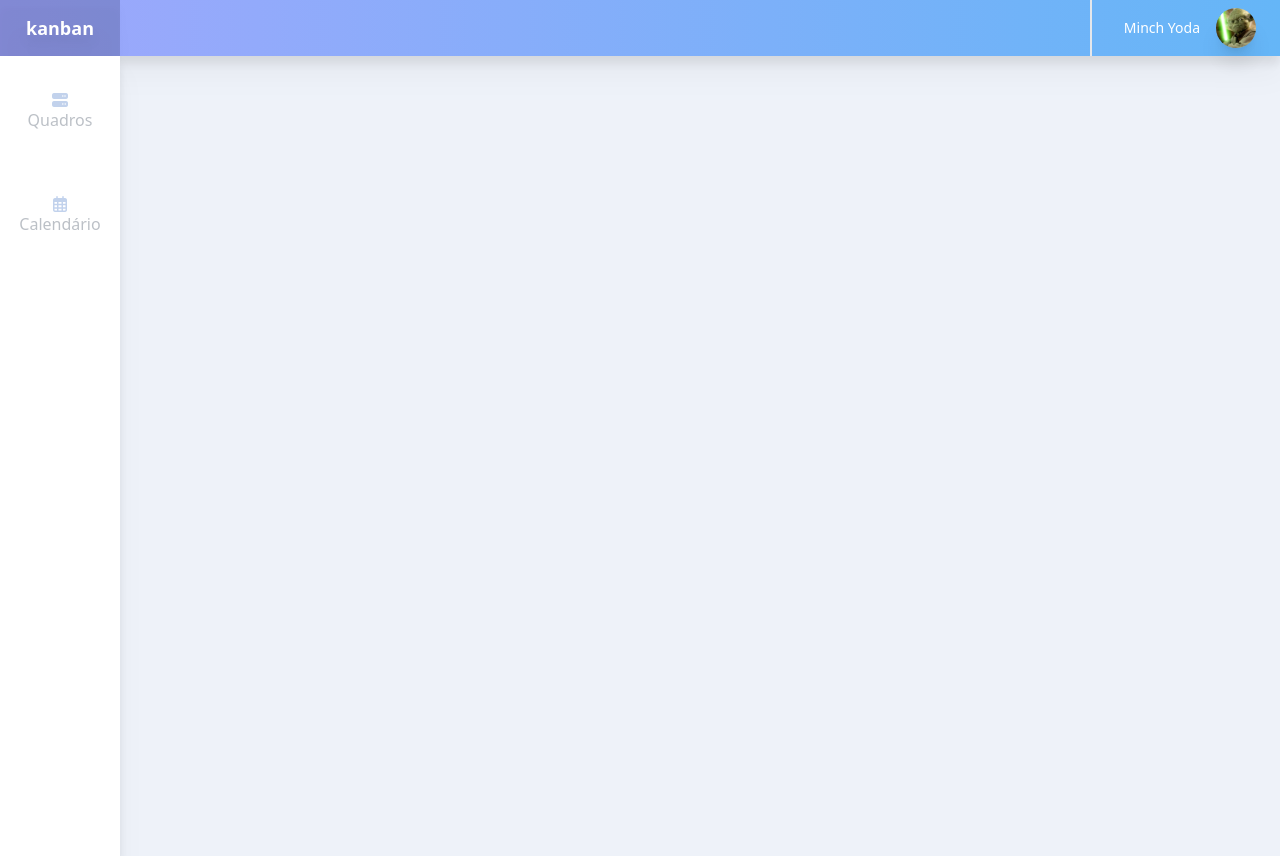
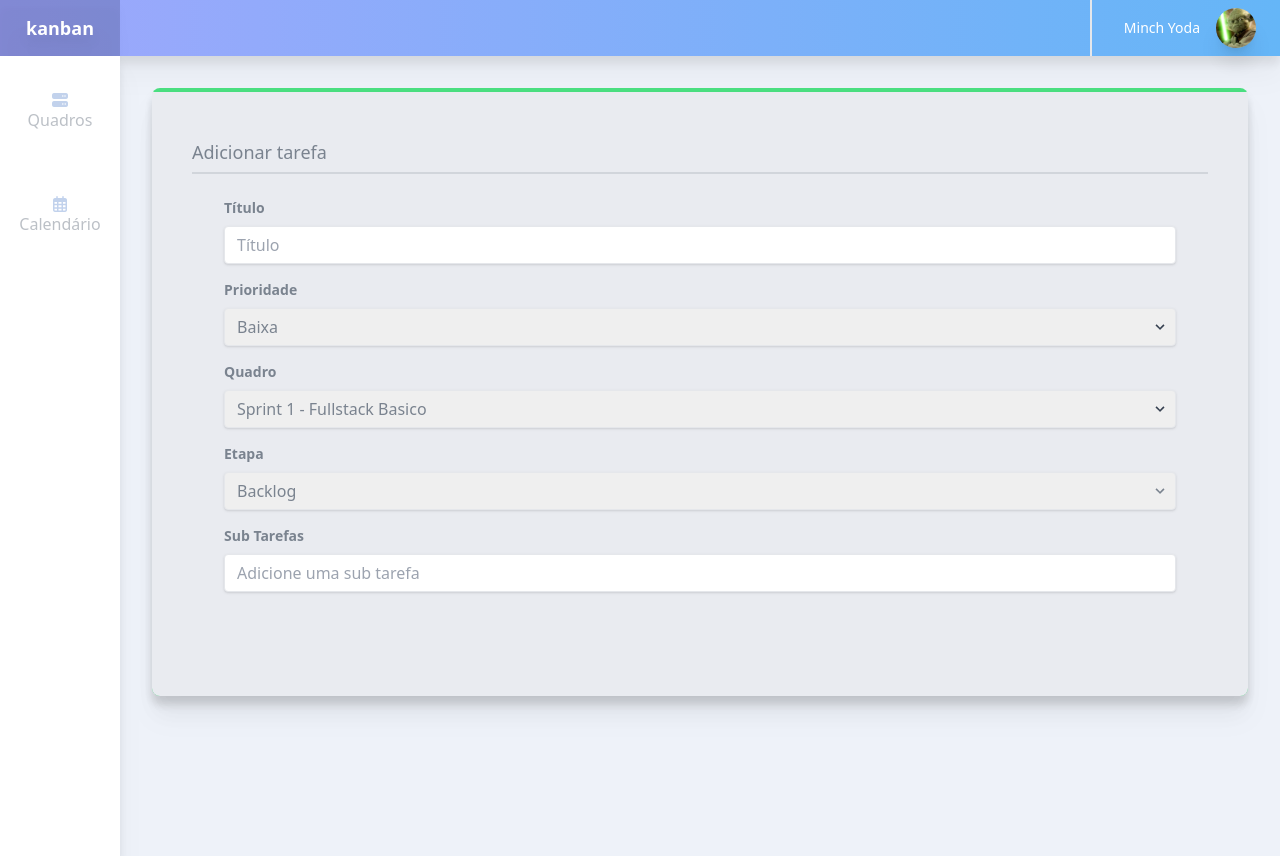
Before and after one commit to bpbastos/kanban-app, a Vue app: page /task/edit/1 in a window 1280 px wide. Built offline with nearby package versions, Linux system fonts and the light colour scheme; data requests are answered from the project's data file.

Commit message:
fix: mudança no nome da view

```diff
--- a/src/router/index.js
+++ b/src/router/index.js
@@ -2,7 +2,7 @@ import { createRouter, createWebHistory } from 'vue-router'
 import BoardView from '../views/BoardView.vue'
 import CalendarView from '../views/CalendarView.vue'
 import UserProfileView from '../views/UserProfileView.vue'
-import AddTaskView from '../views/AddTaskView.vue'
+import EditTaskView from '../views/EditTaskView.vue'
 import AddBoardView from '../views/AddBoardView.vue'
 
 const router = createRouter({
@@ -27,10 +27,10 @@ const router = createRouter({
       component: UserProfileView
     },
     {
-      path: '/task/create/b/:boardId/w/:workflowId',
-      name: 'AddTask',
+      path: '/task/edit/:id',
+      name: 'EditTask',
       props: true,
-      component: AddTaskView
+      component: EditTaskView
     },
     {
       path: '/board/create',
--- a/src/views/AddTaskView.vue
+++ /dev/null
@@ -1,10 +0,0 @@
-<template>
-<div>Add tarefa</div>
-</template>
-
-<script setup>
-const props = defineProps({
-  workflowId: String,
-  boardId: String
-})
-</script>
--- /dev/null
+++ b/src/views/EditTaskView.vue
@@ -0,0 +1,92 @@
+<template>
+  <div class="rounded-lg pt-1 drop-shadow-xl bg-green-400">
+    <section class="flex flex-col justify-center items-center p-10 rounded-b-lg bg-board drop-shadow-xl">
+
+      <div class="w-full h-full divide-gray-300 divide-y-2">
+        <h1 class="leading-8 my-1 text-secondary text-lg font-medium">Adicionar tarefa</h1>
+        <div>
+          <form class="rounded px-8 pt-6 pb-8 mb-4">
+            <div class="mb-4">
+              <label class="block text-secondary text-sm font-bold mb-2" for="title">
+                Título
+              </label>
+              <input
+                class="shadow appearance-none border rounded w-full py-2 px-3 text-secondary leading-tight focus:outline-none focus:shadow-outline"
+                id="title" type="text" placeholder="Título">
+            </div>
+            <div class="mb-4">
+              <label class="block text-secondary text-sm font-bold mb-2" for="priority">
+                Prioridade
+              </label>
+              <div class="inline-block relative w-full">
+                <select
+                  class="shadow appearance-none border rounded w-full py-2 px-3 text-secondary leading-tight focus:outline-none focus:shadow-outline"
+                  name="priority" id="priority">
+                  <option value="low">Baixa</option>
+                  <option value="normal">Média</option>
+                  <option value="high">Alta</option>
+                </select>
+                <div class="pointer-events-none absolute inset-y-0 right-0 flex items-center px-2 text-gray-700">
+                  <svg class="fill-current h-4 w-4" xmlns="http://www.w3.org/2000/svg" viewBox="0 0 20 20">
+                    <path d="M9.293 12.95l.707.707L15.657 8l-1.414-1.414L10 10.828 5.757 6.586 4.343 8z" />
+                  </svg>
+                </div>
+              </div>
+            </div>
+            <div class="mb-4">
+              <label class="block text-secondary text-sm font-bold mb-2" for="board">
+                Quadro
+              </label>
+              <div class="inline-block relative w-full">
+                <select
+                  class="shadow appearance-none border rounded w-full py-2 px-3 text-secondary leading-tight focus:outline-none focus:shadow-outline"
+                  name="board" id="board">
+                  <option value="1">Sprint 1 - Fullstack Basico</option>
+                  <option value="2">Sprint 2 - Frontend Avançado</option>
+                  <option value="3">Sprint 3 - Backend Avançado</option>
+                </select>
+                <div class="pointer-events-none absolute inset-y-0 right-0 flex items-center px-2 text-gray-700">
+                  <svg class="fill-current h-4 w-4" xmlns="http://www.w3.org/2000/svg" viewBox="0 0 20 20">
+                    <path d="M9.293 12.95l.707.707L15.657 8l-1.414-1.414L10 10.828 5.757 6.586 4.343 8z" />
+                  </svg>
+                </div>
+              </div>
+            </div>
+            <div class="mb-4">
+              <label class="block text-secondary text-sm font-bold mb-2" for="">
+                Etapa
+              </label>
+              <div class="inline-block relative w-full">
+                <select
+                  class="shadow appearance-none border rounded w-full py-2 px-3 text-secondary leading-tight focus:outline-none focus:shadow-outline"
+                  name="board" id="board">
+                  <option value="1">Backlog</option>
+                  <option value="2">Em andamento</option>
+                  <option value="3">Em análise</option>
+                  <option value="4">Concluído</option>
+                </select>
+                <div class="pointer-events-none absolute inset-y-0 right-0 flex items-center px-2 text-secondary">
+                  <svg class="fill-current h-4 w-4" xmlns="http://www.w3.org/2000/svg" viewBox="0 0 20 20">
+                    <path d="M9.293 12.95l.707.707L15.657 8l-1.414-1.414L10 10.828 5.757 6.586 4.343 8z" />
+                  </svg>
+                </div>
+              </div>
+            </div>
+            <div class="mb-4">
+              <SubTasks />
+            </div>
+          </form>
+        </div>
+      </div>
+
+    </section>
+  </div>
+</template>
+
+<script setup>
+import SubTasks from '@/components/SubTasks.vue'
+const props = defineProps({
+  workflowId: String,
+  boardId: String
+})
+</script>
```
